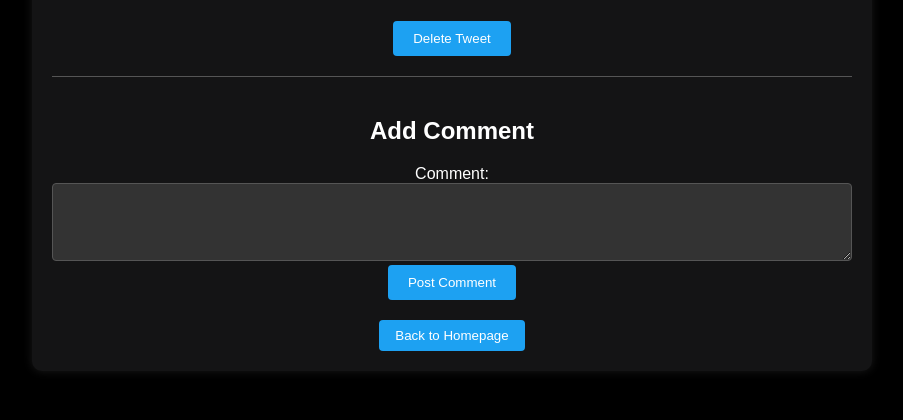
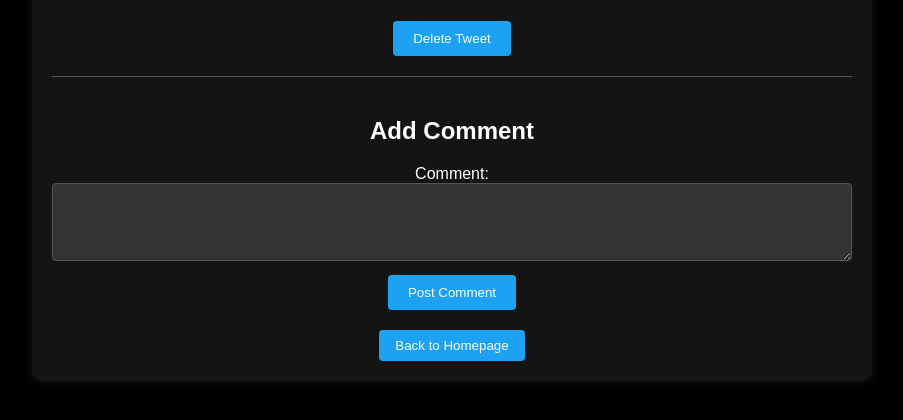
Before and after one commit to saharshgoenka/CSE412-SocialMediaSite, a Python web app: template flask/templates/tweet_details.html in a window 1280 px wide. Shown: the part 301-721 px from the top of the page, without its empty margins (188-1091 px from the left). Run offline with Jinja, Linux system fonts and the light colour scheme; the template is opened without the code that fills it, so the values that code supplies are empty.

Commit message:
slightly adjusted position of buttons

```diff
--- a/flask/templates/tweet_details.html
+++ b/flask/templates/tweet_details.html
@@ -133,19 +133,21 @@
 
         <!-- delete tweet button -->
 {% if session['username'] == tweet[0] %}
-            <div id="delete-tweet-button">
+    <div id="delete-tweet-button" style="margin-bottom: 10px;">
         <form method="POST" action="{{ url_for('deleteTweet', tweet_id=tweet[1]) }}">
             <button type="submit" onclick="return confirm('Are you sure you want to delete this tweet?')">Delete Tweet</button>
         </form>
     </div>
 {% endif %}
 
+<div style="margin-bottom: 20px;"></div> <!-- Add some extra space between buttons -->
+
 <div id="comment-section">
     <h2>Add Comment</h2>
     <form method="POST" action="{{ url_for('addComment', tweet_id=tweet[1], username=tweet[0]) }}">
         <label for="comment">Comment:</label>
         <textarea id="comment" name="comment" rows="4" cols="50" required></textarea><br>
-                <button type="submit">Post Comment</button>
+        <button type="submit" style="margin-top: 10px;">Post Comment</button>
     </form>
 </div>
 
@@ -153,6 +155,5 @@
 <div id="back-button">
     <button onclick="window.location.href='{{ url_for('homepage') }}'">Back to Homepage</button>
 </div>
-    </div>
 </body>
 </html>
```
Lines whose indentation alone changed are shown as unchanged.
